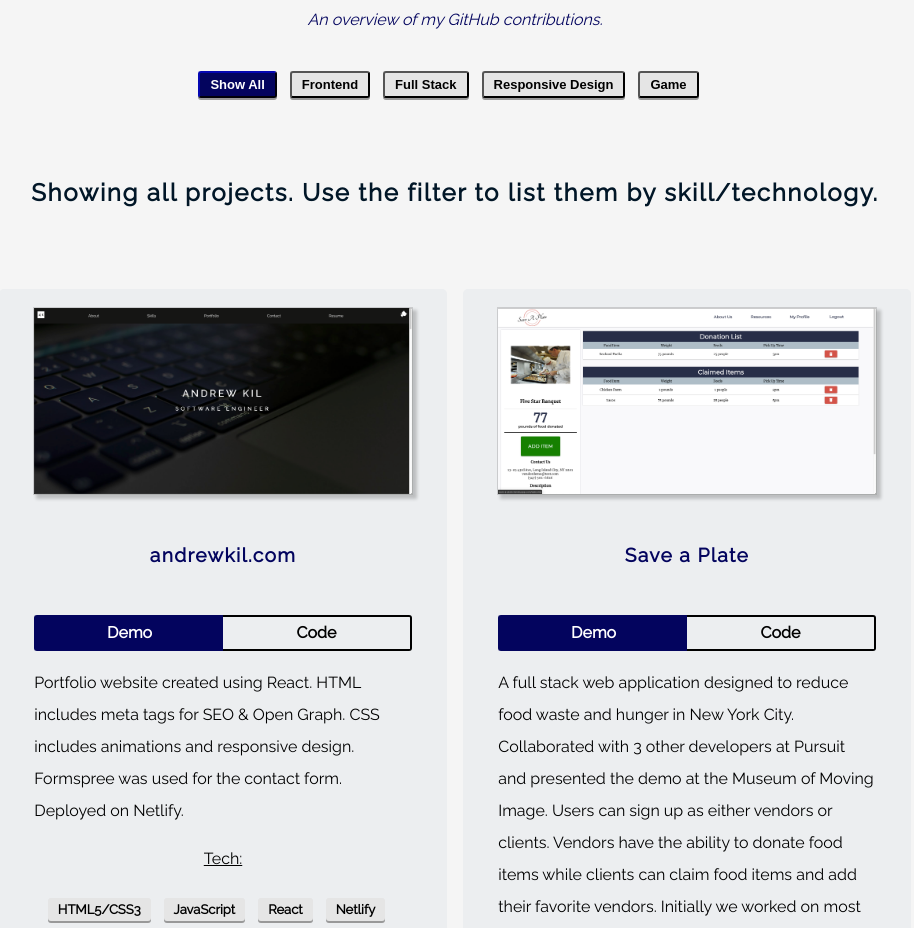
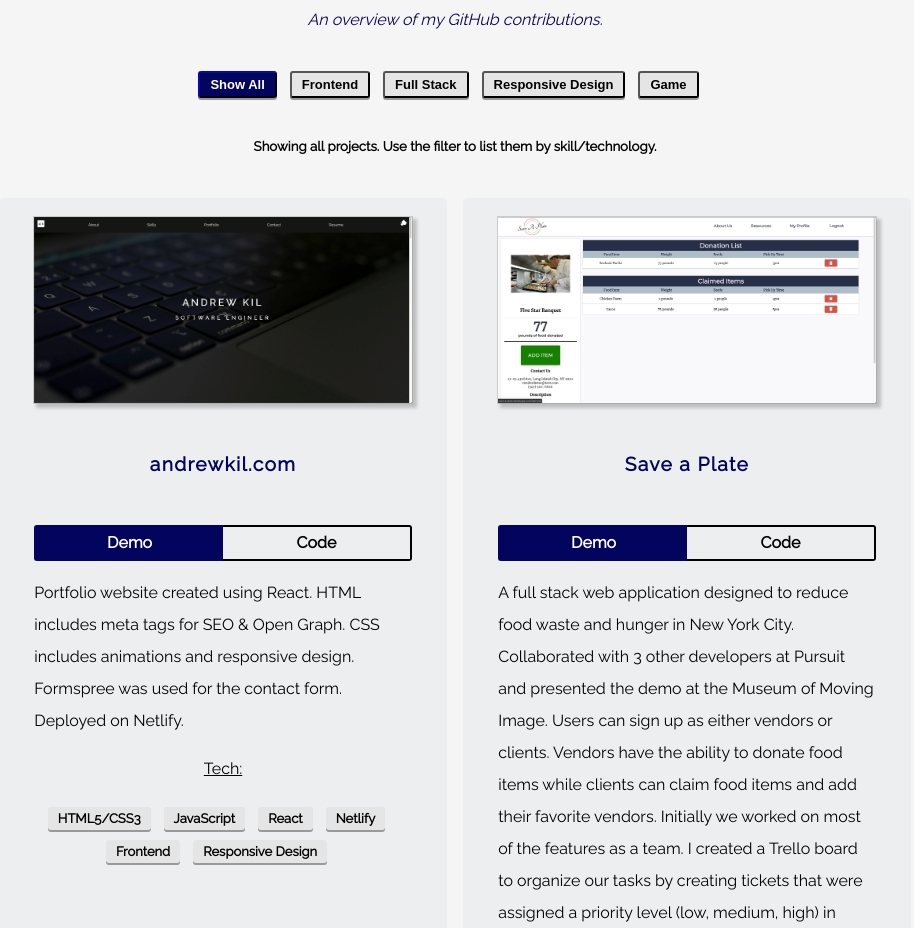
Before and after one commit to Andrew-Kil/andrewkil.com, a React (Create React App) app: page / in a window 1280 px wide. Shown: the part 2600-3528 px from the top of the page, without its empty margins (185-1099 px from the left). Built offline with nearby package versions, Linux system fonts and the light colour scheme; some icons are missing.

Commit message:
update portfolio

```diff
--- a/src/components/Portfolio/Portfolio.js
+++ b/src/components/Portfolio/Portfolio.js
@@ -49,14 +49,14 @@ const Projects = () => {
           <ButtonTags handleClick={handleClick} selectedTag={selectedTag} />
         </div>
 
-        <h4 className="filter-projects-text">
+        <h5 className="filter-projects-text">
           {selectedTag === c.SHOW_ALL
             ? "Showing all projects. Use the filter to list them by skill/technology."
             : `Showing ${calculateNumberOfProjects()} out of ${
                 Object.keys(c.projectTags).length
               } projects filtered by:
           ${selectedTag}.`}
-        </h4>
+        </h5>
 
         <div className="projects-container">
           {c.projectTags.andrewKil.includes(selectedTag) && <AndrewKil />}
```
